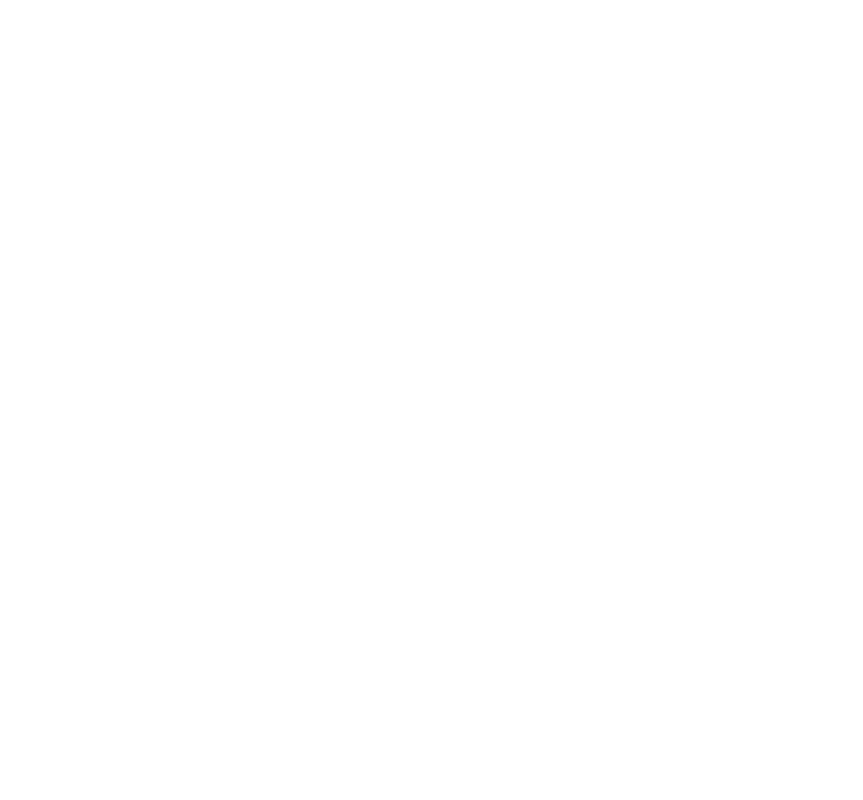
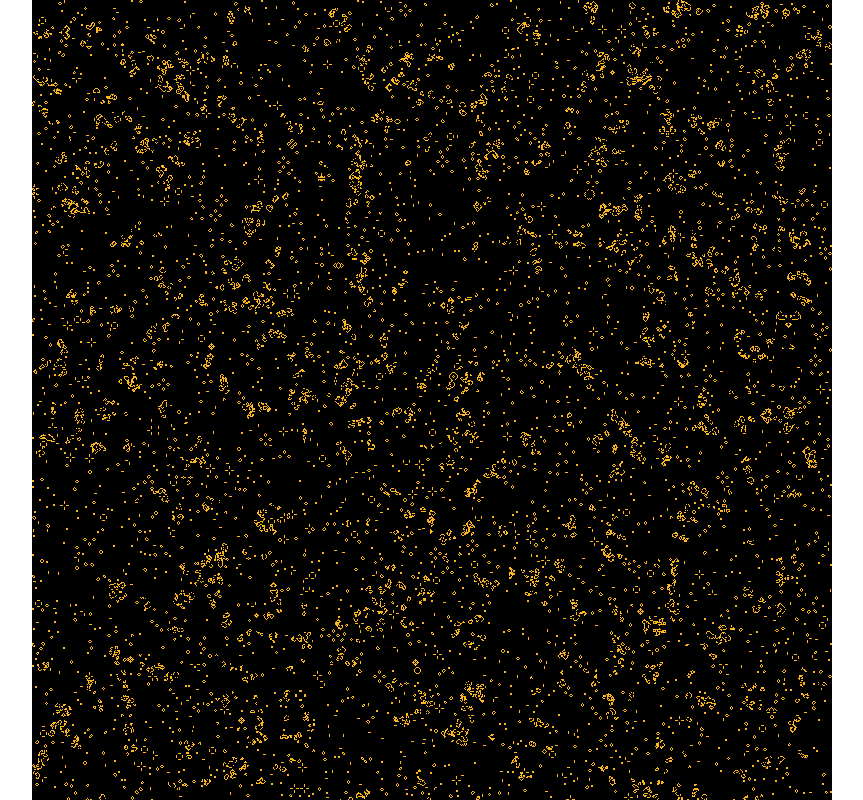
Before and after one commit to bloominstituteoftechnology/CS-Build-Week-1, a React (Create React App) app in the folder projects/life/: page / in a window 1280 px wide. Shown: the top 800 px of the page, without its empty margins (208-1071 px from the left). Built offline with nearby package versions, Linux system fonts and the light colour scheme.

Commit message:
Completed the game of life

```diff
--- a/projects/life/src/App.js
+++ b/projects/life/src/App.js
@@ -2,6 +2,12 @@ import React, { Component } from 'react';
 import Life from './life';
 import './App.css';
 
+const COLORS = [
+  [0, 0, 0],
+  [0xff, 0xB8, 0x1C]
+]
+const canvasWidth = 800;
+const canvasHeight = 1000;
 /**
  * Life canvas
  */
@@ -38,6 +44,34 @@ class LifeCanvas extends Component {
     // Convert the cell values into white or black for the canvas
     // Put the new image data back on the canvas
     // Next generation of life
+    let canvas = this.refs.canvas;
+    let ctx = canvas.getContext('2d');
+    let imageData = ctx.getImageData(0, 0, canvas.width, canvas.height);
+    let cells = this.life.getCells();
+
+    // Here is the screen buffer array we can manipulate:
+    let screenBuffer = imageData.data;
+
+    for (let height = 0; height < canvasHeight; height++) {
+      for (let width = 0; width < canvasWidth; width++){
+        let index = (height * canvasWidth + width) * 4;
+
+        let ccaStatus = cells[height][width];
+
+        //change pixels
+        screenBuffer[index + 0] = COLORS[ccaStatus][0];
+        screenBuffer[index + 1] = COLORS[ccaStatus][1];
+        screenBuffer[index + 2] = COLORS[ccaStatus][2];
+        screenBuffer[index + 3] = 255;
+      }
+    }
+    ctx.putImageData(imageData, 0, 0);
+    this.life.step();
+
+    requestAnimationFrame(() => {
+      this.animFrame()
+    });
+
   }
 
   /**
@@ -59,7 +93,7 @@ class LifeApp extends Component {
   render() {
     return (
       <div>
-        <LifeCanvas width={400} height={300} />
+        <LifeCanvas width={canvasWidth} height={canvasHeight} />
       </div>
     )
   }
@@ -76,7 +110,8 @@ class App extends Component {
   render() {
     return (
       <div className="App">
-        <LifeApp />
+        <LifeCanvas width={canvasWidth} height={canvasHeight} />
+        {/* <LifeApp /> */}
       </div>
     );
   }
--- a/projects/life/src/life.js
+++ b/projects/life/src/life.js
@@ -25,7 +25,12 @@ class Life {
    * Constructor
    */
   constructor(width, height) {
-    // !!!! IMPLEMENT ME !!!!
+    this.width = width;
+    this.height = height;
+
+    this.cells = [Array2D(width, height), Array2D(width, height)];
+    this.currentBufferIndex = 0;
+    this.randomize();
   }
 
   /**
@@ -34,7 +39,7 @@ class Life {
    * This should NOT be modified by the caller
    */
   getCells() {
-    // !!!! IMPLEMENT ME !!!!
+    return this.cells[this.currentBufferIndex];
   }
 
   /**
@@ -48,14 +53,104 @@ class Life {
    * Randomize the life grid
    */
   randomize() {
-    // !!!! IMPLEMENT ME !!!!
+    for(let height = 0; height < this.height; height++){
+      for(let width = 0; width < this.width; width++){
+        this.cells[this.currentBufferIndex][height][width] = Math.round(Math.random());
+      }
+    }
   }
 
   /**
    * Run the simulation for a single step
    */
   step() {
-    // !!!! IMPLEMENT ME !!!!
+    let currentBuffer = this.cells[this.currentBufferIndex];
+    let backBuffer = this.cells[this.currentBufferIndex === 0 ? 1 : 0];
+
+    function hasInfectiousNeighbor(height, width) {
+      //North
+      // if (height > 0) {
+      //   if (currentBuffer[height - 1][width] === nextValue)
+      //   return true;
+      // }
+
+      // // East
+      // if (width < this.width - 1) {
+      //   if (currentBuffer[height][width + 1] === nextValue)
+      //   return true;
+      // }
+
+      // // South
+      // if (height < this.height - 1) {
+      //   if (currentBuffer[height + 1][width] === nextValue)
+      //   return true;
+      // }
+      // //west
+      // if (width > 0) {
+      //   if (currentBuffer[height][width - 1] === nextValue) {
+      //     return true;
+      //   }
+      // }
+    }
+
+    function isAlive(height, width) {
+      let count = 0;
+      if (height < this.height - 1) {
+        if (currentBuffer[height + 1][width])
+          count++;
+      }
+      if (height < this.height - 1 && width < this.width -1) {
+        if (currentBuffer[height + 1][width + 1])
+          count++;
+      }
+      if (height < this.height - 1 && width > 0) {
+        if (currentBuffer[height + 1][width - 1])
+          count++;
+      }
+      if (height > 0) {
+        if (currentBuffer[height - 1][width])
+          count++;
+      }
+      if (height > 0 && width < this.width - 1) {
+        if (currentBuffer[height - 1][width + 1])
+          count++;
+      }
+      if (height > 0 && width > 0) {
+        if (currentBuffer[height - 1][width - 1])
+            count++;
+      }
+      if (width < this.width - 1) {
+        if (currentBuffer[height][width + 1])
+          count++;
+      }
+      if (width > 0) {
+        if (currentBuffer[height][width - 1])
+          count++;
+      }
+
+      if (currentBuffer[height][width]) {
+        if (count === 2 || count === 3)
+          return true;
+      }
+
+      if (!currentBuffer[height][width]){
+        if (count === 3)
+          return true
+      }
+      return false;
+
+    }
+
+    for (let height = 0; height < this.height; height++) {
+      for (let width = 0; width < this.width; width++) {
+        if (isAlive.call(this, height, width)) {
+          backBuffer[height][width] = 1;
+        } else {
+          backBuffer[height][width] = 0;
+        }
+      }
+    }
+    this.currentBufferIndex = this.currentBufferIndex === 0 ? 1 : 0;
   }
 }
 
```
Also changed, not shown: projects/life/package.json (line endings or trailing spaces), 1 other file (tests, documents, lock files or other folders).
